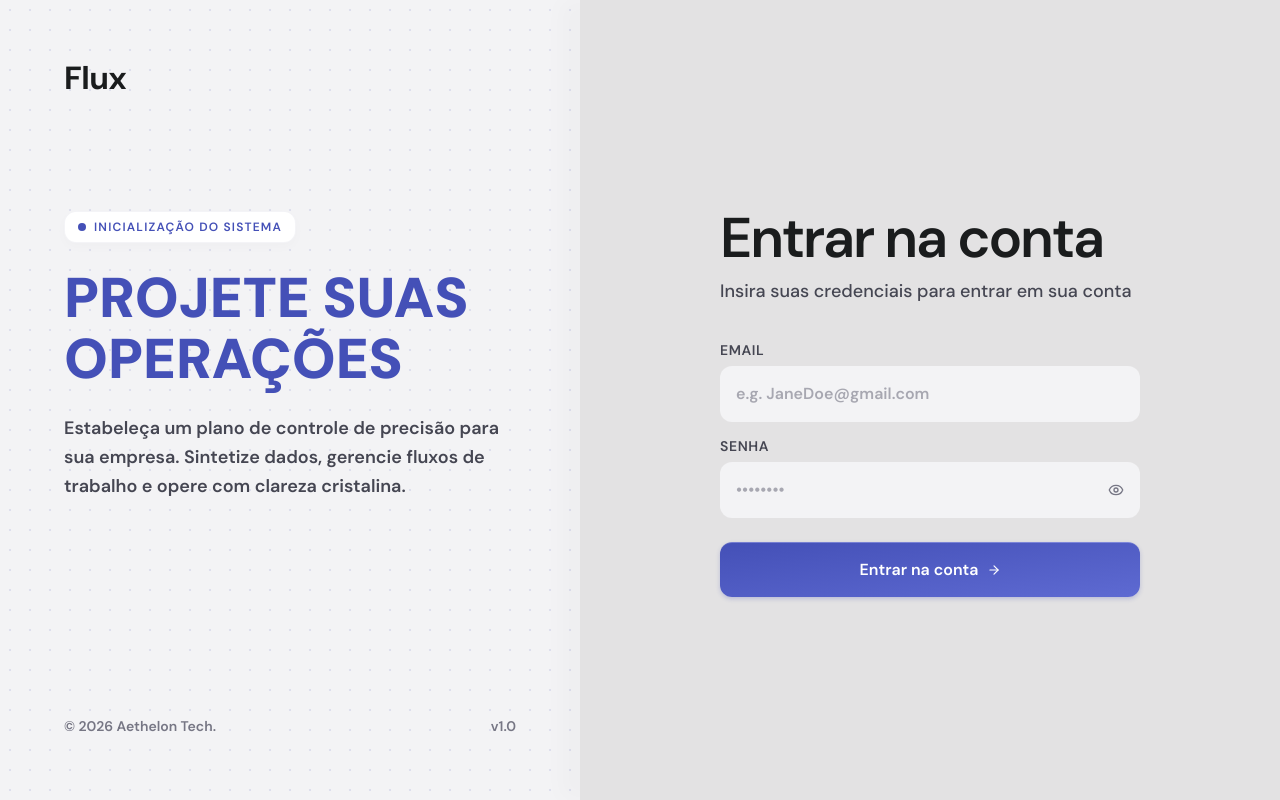
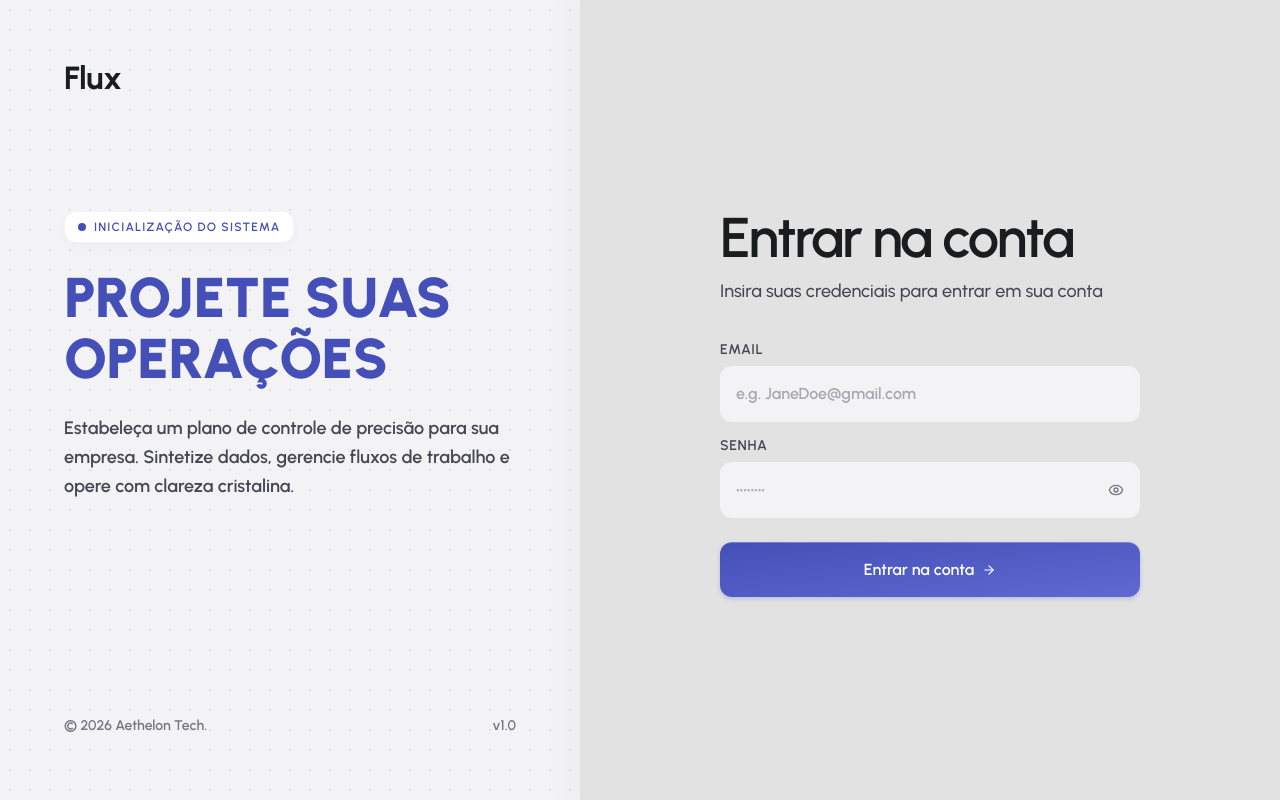
Before and after one commit to Aethelon/Flux-App, a Next.js app: page /login in a window 1280 px wide. Built offline with nearby package versions, Linux system fonts and the light colour scheme.

Commit message:
feat: add pre-push hook for type-checking and linting — ensure code quality before pushes

```diff
--- a/package.json
+++ b/package.json
@@ -6,7 +6,9 @@
     "dev": "next dev",
     "build": "next build",
     "start": "next start",
-    "lint": "eslint"
+    "lint": "eslint",
+    "typecheck": "tsc --noEmit",
+    "prepare": "git config core.hooksPath .githooks || true"
   },
   "dependencies": {
     "@base-ui/react": "^1.6.0",
--- a/src/app/globals.css
+++ b/src/app/globals.css
@@ -10,7 +10,7 @@
   --font-sans: var(--font-ui);
   --font-mono: var(--font-geist-mono);
   --font-heading: var(--font-ui);
-  --font-data: var(--font-data);
+  --font-data: var(--font-ui);
   --color-sidebar-ring: var(--sidebar-ring);
   --color-sidebar-border: var(--sidebar-border);
   --color-sidebar-accent-foreground: var(--sidebar-accent-foreground);
--- a/src/app/layout.tsx
+++ b/src/app/layout.tsx
@@ -1,18 +1,12 @@
 import type { Metadata } from "next"
-import { DM_Sans, Inter } from "next/font/google"
+import { Urbanist } from "next/font/google"
 import { ThemeProvider } from "next-themes"
 import { Toaster } from "@/components/ui/sonner"
 import "./globals.css"
 
-const dmSans = DM_Sans({
+const urbanist = Urbanist({
   subsets: ["latin"],
   variable: "--font-ui",
-  display: "swap",
-})
-
-const inter = Inter({
-  subsets: ["latin"],
-  variable: "--font-data",
   display: "swap",
 })
 
@@ -28,7 +22,7 @@ export default function RootLayout({
 }) {
   return (
     <html lang="pt-BR" suppressHydrationWarning>
-      <body className={`${dmSans.variable} ${inter.variable} antialiased`}>
+      <body className={`${urbanist.variable} antialiased`}>
         <ThemeProvider attribute="class" defaultTheme="dark" enableSystem={false}>
           {children}
           <Toaster />
```
Also changed, not shown: 1 other file (tests, documents, lock files or other folders).
